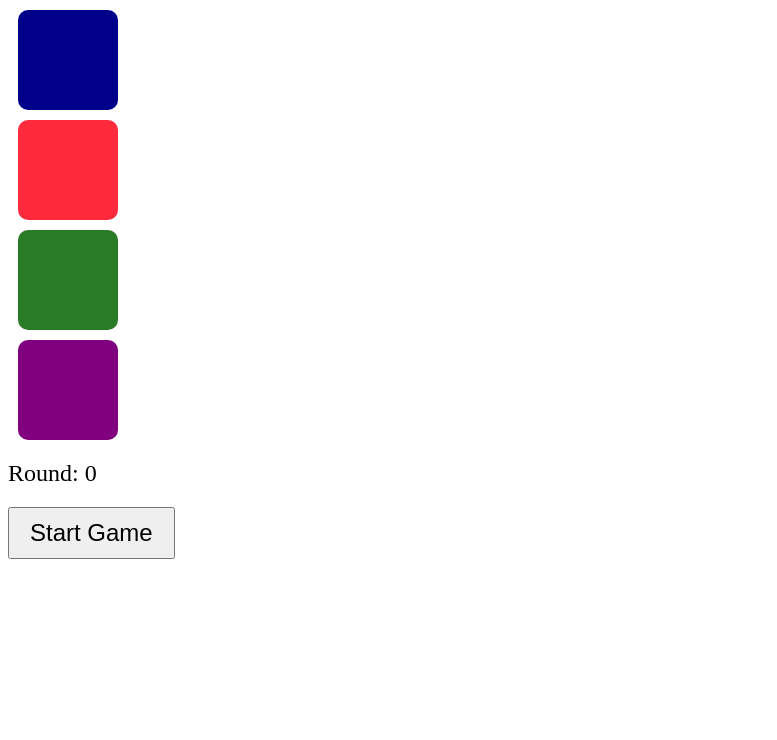
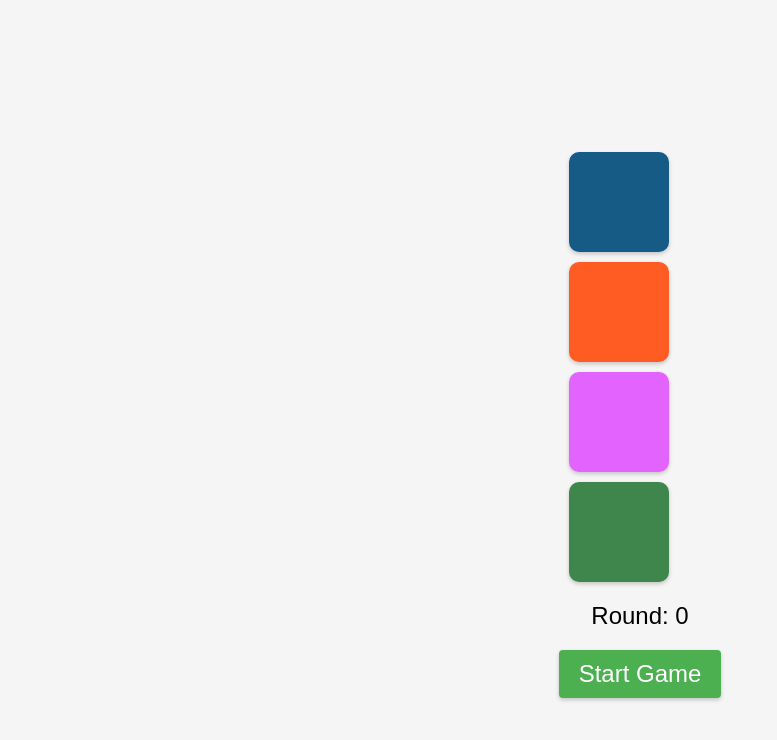
Before and after one commit to Dfarias1/personal-projects, a plain HTML site: page simpleSimon.html in a window 1280 px wide. Shown: the whole page, without its empty margins (0-777 px from the left). Drawn offline with Linux system fonts and the light colour scheme.

Commit message:
updated simple simon and RPS

```diff
--- /dev/null
+++ b/rockPaperSissors.css
@@ -0,0 +1,36 @@
+body {
+    font-family: Arial, sans-serif;
+    text-align: center;
+}
+
+h1 {
+    color: #333;
+}
+
+ul {
+    list-style-type: none;
+    padding: 0;
+    margin: 0;
+    text-align: left;
+}
+
+li {
+    margin-bottom: 10px;
+}
+
+button {
+    background-color: #4CAF50;
+    color: white;
+    padding: 10px 20px;
+    border: none;
+    text-align: center;
+    text-decoration: none;
+    display: inline-block;
+    font-size: 16px;
+    margin-top: 20px;
+    cursor: pointer;
+}
+
+button:hover {
+    background-color: #45a049;
+}
--- a/simpleSimon.css
+++ b/simpleSimon.css
@@ -1,3 +1,26 @@
+body {
+    font-family: Arial, sans-serif;
+    text-align: center;
+    background-color: #f5f5f5;
+    margin: 0;
+    padding: 20px;
+    display: flex;
+    align-items: center;
+    justify-content: center;
+    height: 100vh;
+}
+
+h1 {
+    color: #333;
+}
+
+.container {
+    display: flex;
+    flex-wrap: wrap;
+    justify-content: center;
+    margin-top: 40px;
+}
+
 .square {
     width: 100px;
     height: 100px;
@@ -6,18 +29,29 @@
     border-radius: 10px;
     opacity: 1;
     transition: opacity 0.5s;
+    display: flex;
+    justify-content: center;
+    align-items: center;
+    font-size: 24px;
+    color: #fff;
+    cursor: pointer;
+    box-shadow: 0px 2px 4px rgba(0, 0, 0, 0.2);
 }
-#square1{
-    background-color: darkblue;
+
+#square1 {
+    background-color: #165a86;
 }
-#square2{
-    background-color: #ff2b3c;
+
+#square2 {
+    background-color: #ff5c24;
 }
-#square3{
-    background-color: #2a7b27;
+
+#square3 {
+    background-color: #e363ff;
 }
-#square4{
-    background-color: purple;
+
+#square4 {
+    background-color: #3f864c;
 }
 
 .square.selected {
@@ -41,4 +75,33 @@
     font-size: 24px;
     margin-top: 20px;
     padding: 10px 20px;
+    background-color: #4CAF50;
+    color: #fff;
+    border: none;
+    border-radius: 4px;
+    cursor: pointer;
+    box-shadow: 0px 2px 4px rgba(0, 0, 0, 0.2);
+    transition: background-color 0.3s;
 }
+
+#start-button:hover {
+    background-color: #45a049;
+}
+
+/* Media Queries */
+@media (max-width: 410px) {
+    .container {
+        flex-direction: column;
+        align-items: center;
+    }
+
+    .square {
+        width: 80%;
+        height: auto;
+        margin: 10px 0;
+    }
+
+    #start-button {
+        width: 80%;
+    }
+}
```
Also changed, not shown: rockPaperSissors.html (+2 -1 lines), 1 other file.
